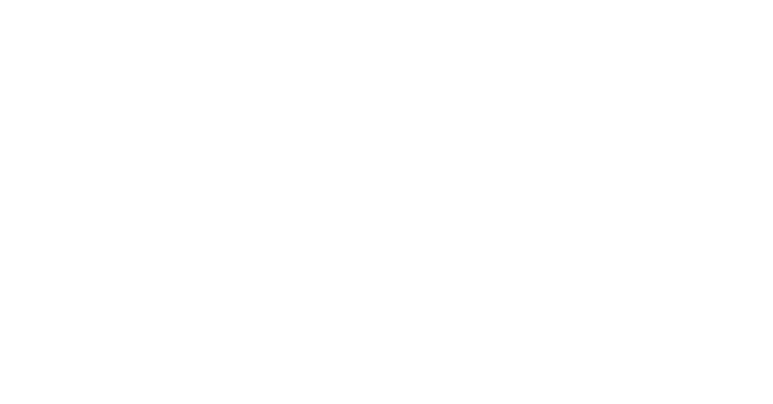
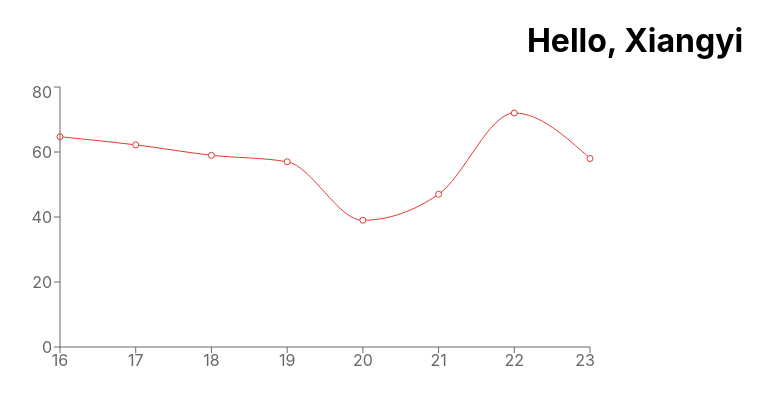
Before and after one commit to adelapazborrero/weightless, a React (Create React App) app in the folder client/: page /1 in a window 1280 px wide. Shown: the top 404 px of the page, without its empty margins (5-778 px from the left). Built offline with nearby package versions, Linux system fonts and the light colour scheme.

Commit message:
Added chart and userpage

```diff
--- a/client/package.json
+++ b/client/package.json
@@ -10,7 +10,8 @@
     "react": "^16.13.1",
     "react-dom": "^16.13.1",
     "react-router-dom": "^5.2.0",
-    "react-scripts": "3.4.1"
+    "react-scripts": "3.4.1",
+    "recharts": "^1.8.5"
   },
   "scripts": {
     "start": "react-scripts start",
--- a/client/src/App.js
+++ b/client/src/App.js
@@ -3,12 +3,14 @@
 import { Route } from "react-router-dom";
 import Home from "./components/Home";
 import About from "./components/About";
+import UserScreen from "./components/UserScreen";
 
 function App() {
   return (
     <div className="App">
       <Route path="/" exact component={Home} />
       <Route path="/about" component={About} />
+      <Route path="/:name" component={UserScreen} />
     </div>
   );
 }
--- /dev/null
+++ b/client/src/components/UserScreen.js
@@ -0,0 +1,19 @@
+import React, { Component } from "react";
+import WeightChart from "./WeightChart";
+
+export default class UserScreen extends Component {
+  constructor(props) {
+    super(props);
+    this.state = {
+      username: "Xiangyi",
+    };
+  }
+  render() {
+    return (
+      <div>
+        <h1>Hello, {this.state.username}</h1>
+        <WeightChart />
+      </div>
+    );
+  }
+}
--- /dev/null
+++ b/client/src/components/WeightChart.js
@@ -0,0 +1,33 @@
+import React, { Component } from "react";
+import { LineChart, Line, CartesianGrid, XAxis, YAxis } from "recharts";
+import Styles from "./Styles"
+
+export default class WeightChart extends Component {
+  constructor(props) {
+    super(props);
+
+    this.state = {
+      data: [
+        { date: "16", kg: "64.7" },
+        { date: "17", kg: "62.2" },
+        { date: "18", kg: "59" },
+        { date: "19", kg: "57" },
+        { date: "20", kg: "39" },
+        { date: "21", kg: "47" },
+        { date: "22", kg: "72" },
+        { date: "23", kg: "58" },
+      ],
+    };
+  }
+  render() {
+    return (
+      <div>
+        <LineChart width={600} height={300} data={this.state.data}>
+          <Line type="monotone" dataKey="kg" stroke={Styles.mainColor} />
+          <XAxis dataKey="date" />
+          <YAxis />
+        </LineChart>
+      </div>
+    );
+  }
+}
```
Also changed, not shown: 1 other file (tests, documents, lock files or other folders).
